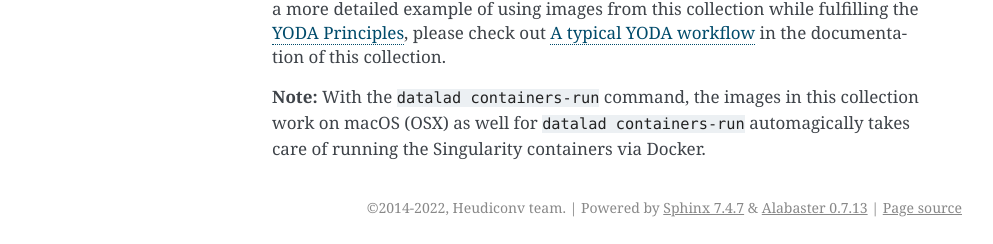
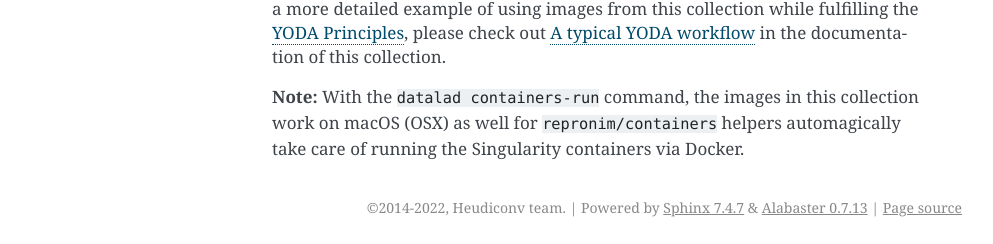
Before and after one commit to nipy/heudiconv, a Sphinx documentation site: the page built from docs/installation.rst, in a window 1280 px wide. Shown: the part 1296-1540 px from the top of the page, without its empty margins (148-1141 px from the left). Built offline with Sphinx 7.4.7, drawn with Linux system fonts in a browser that asks for light colours; the version number could not be read and is left out.

Commit message:
Clarify why singularity images work on MacOS
Co-authored-by: Yaroslav Halchenko <debian@onerussian.com>

```diff
--- a/docs/installation.rst
+++ b/docs/installation.rst
@@ -58,4 +58,4 @@ the `YODA Principles <https://github.com/myyoda/poster/blob/master/ohbm2018.pdf>
 the documentation of this collection.
 
 **Note:** With the ``datalad containers-run`` command, the images in this collection work on macOS (OSX)
-as well for ``datalad containers-run`` automagically takes care of running the Singularity containers via Docker.
+as well for ``repronim/containers`` helpers automagically take care of running the Singularity containers via Docker.
```
